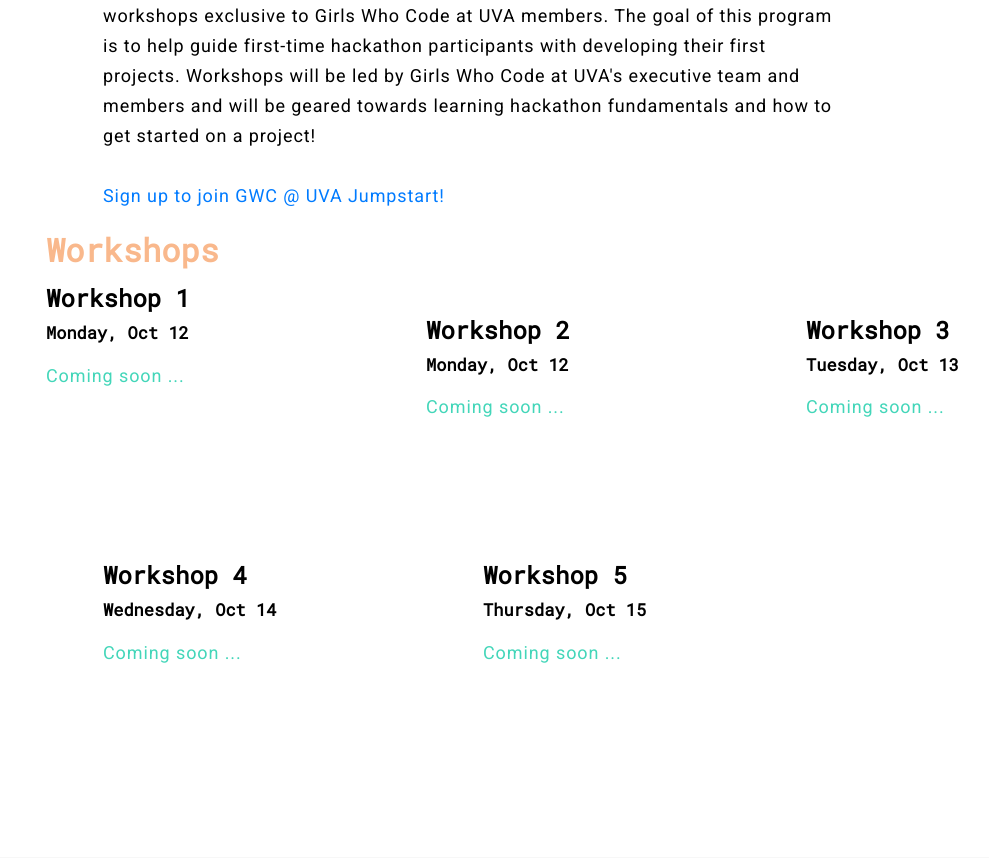
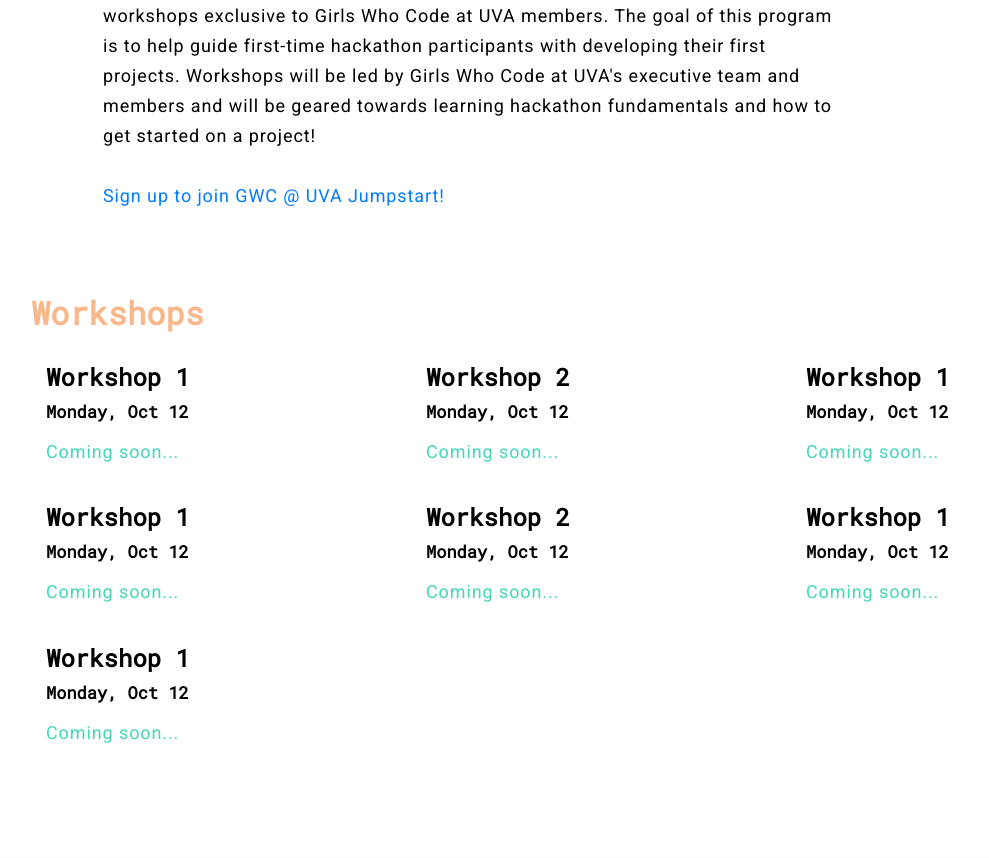
Before and after one commit to gwcuva/gwc-website, a Django app: page / in a window 1280 px wide. Shown: the part 1863-2721 px from the top of the page, without its empty margins (39-1028 px from the left). Run offline with Django 3.2, Linux system fonts and the light colour scheme; some libraries are stand-ins or nearby versions.

Commit message:
workshop formatted

```diff
--- a/main/templates/navBar/hackathon.html
+++ b/main/templates/navBar/hackathon.html
@@ -176,75 +176,80 @@
             </div>
           </div>
         </div>
+        <div class="row mt-4 mb-2">
+          <div class = "title-subheader">
+            Workshops
+          </div>
+        </div>
         <div class = "row">
           <!-- TODO - ADD WORKSHOPS -->
           <!-- TODO - formatting of workshop on laptop size -->
-          <div class = "col-md-4 col-sm-12 workshop-col">
-            <div class = "title-subheader">
-              Workshops
-            </div>
-            <div class = "title-black-bold" style = "margin-top: 3%;">
+          <div class = "col-md-4 col-sm-12">
+            <h3 class="title-black-bold mb-0 pb-0">
               Workshop 1
-            </div>
-            <div class = "title-black-bold-sub">
+            </h3>
+            <h4 class="title-black-bold-sub">
               Monday, Oct 12
-            </div>
-
-            <div class = "title-small-coming-soon" style = "margin-top: 3%;">
-              Coming soon ...
-            </div>
-
+            </h4>
+            <p class="title-small-coming-soon">Coming soon...</p>
           </div>
           <div class = "col-md-4 col-sm-12">
-            <div class = "title-black-bold" style = "margin-top: 29%;">
+            <h3 class="title-black-bold mb-0 pb-0">
               Workshop 2
-            </div>
-            <div class = "title-black-bold-sub">
+            </h3>
+            <h4 class="title-black-bold-sub">
               Monday, Oct 12
-            </div>
-
-            <div class = "title-small-coming-soon" style = "margin-top: 3%;">
-              Coming soon ...
-            </div>
+            </h4>
+            <p class="title-small-coming-soon">Coming soon...</p>
           </div>
           <div class = "col-md-4 col-sm-12">
-            <div class = "title-black-bold" style = "margin-top: 29%;">
-              Workshop 3
-            </div>
-            <div class = "title-black-bold-sub">
-              Tuesday, Oct 13
-            </div>
-
-            <div class = "title-small-coming-soon" style = "margin-top: 3%;">
-              Coming soon ...
-            </div>
+            <h3 class="title-black-bold mb-0 pb-0">
+              Workshop 1
+            </h3>
+            <h4 class="title-black-bold-sub">
+              Monday, Oct 12
+            </h4>
+            <p class="title-small-coming-soon">Coming soon...</p>
           </div>
         </div>
         <div class = "row">
-          <div class = "col-md-4 col-sm-12 left-col">
-            <div class = "title-black-bold" style = "margin-top: 3%;">
-              Workshop 4
-            </div>
-            <div class = "title-black-bold-sub">
-              Wednesday, Oct 14
-            </div>
-
-            <div class = "title-small-coming-soon" style = "margin-top: 3%;">
-              Coming soon ...
-            </div>
+          <!-- TODO - ADD WORKSHOPS -->
+          <!-- TODO - formatting of workshop on laptop size -->
+          <div class = "col-md-4 col-sm-12">
+            <h3 class="title-black-bold mb-0 pb-0">Workshop 1</h3>
+            <h4 class="title-black-bold-sub">
+              Monday, Oct 12
+            </h4>
+            <p class="title-small-coming-soon">Coming soon...</p>
           </div>
-          <div class = "col-md-4 col-sm-12 workshop-col-2">
-            <div class = "title-black-bold" style = "margin-top: 3%;">
-              Workshop 5
-            </div>
-            <div class = "title-black-bold-sub">
-              Thursday, Oct 15
-            </div>
-            <div class = "title-small-coming-soon" style = "margin-top: 3%;">
-              Coming soon ...
-            </div>
+          <div class = "col-md-4 col-sm-12">
+            <h3 class="title-black-bold mb-0 pb-0">
+              Workshop 2
+            </h3>
+            <h4 class="title-black-bold-sub">
+              Monday, Oct 12
+            </h4>
+            <p class="title-small-coming-soon">Coming soon...</p>
           </div>
-          <div class = "col">
+          <div class = "col-md-4 col-sm-12">
+            <h3 class="title-black-bold mb-0 pb-0">
+              Workshop 1
+            </h3>
+            <h4 class="title-black-bold-sub">
+              Monday, Oct 12
+            </h4>
+            <p class="title-small-coming-soon">Coming soon...</p>
+          </div>
+        </div>
+        <div class = "row">
+          <!-- TODO - ADD WORKSHOPS -->
+          <!-- TODO - formatting of workshop on laptop size -->
+          <div class = "col-md-4 col-sm-12">
+            <h3 class="title-black-bold mb-0 pb-0">Workshop 1</h3>
+            <h4 class="title-black-bold-sub">
+              Monday, Oct 12
+            </h4>
+            <p class="title-small-coming-soon">Coming soon...</p>
           </div>
         </div>
       </div>
```
